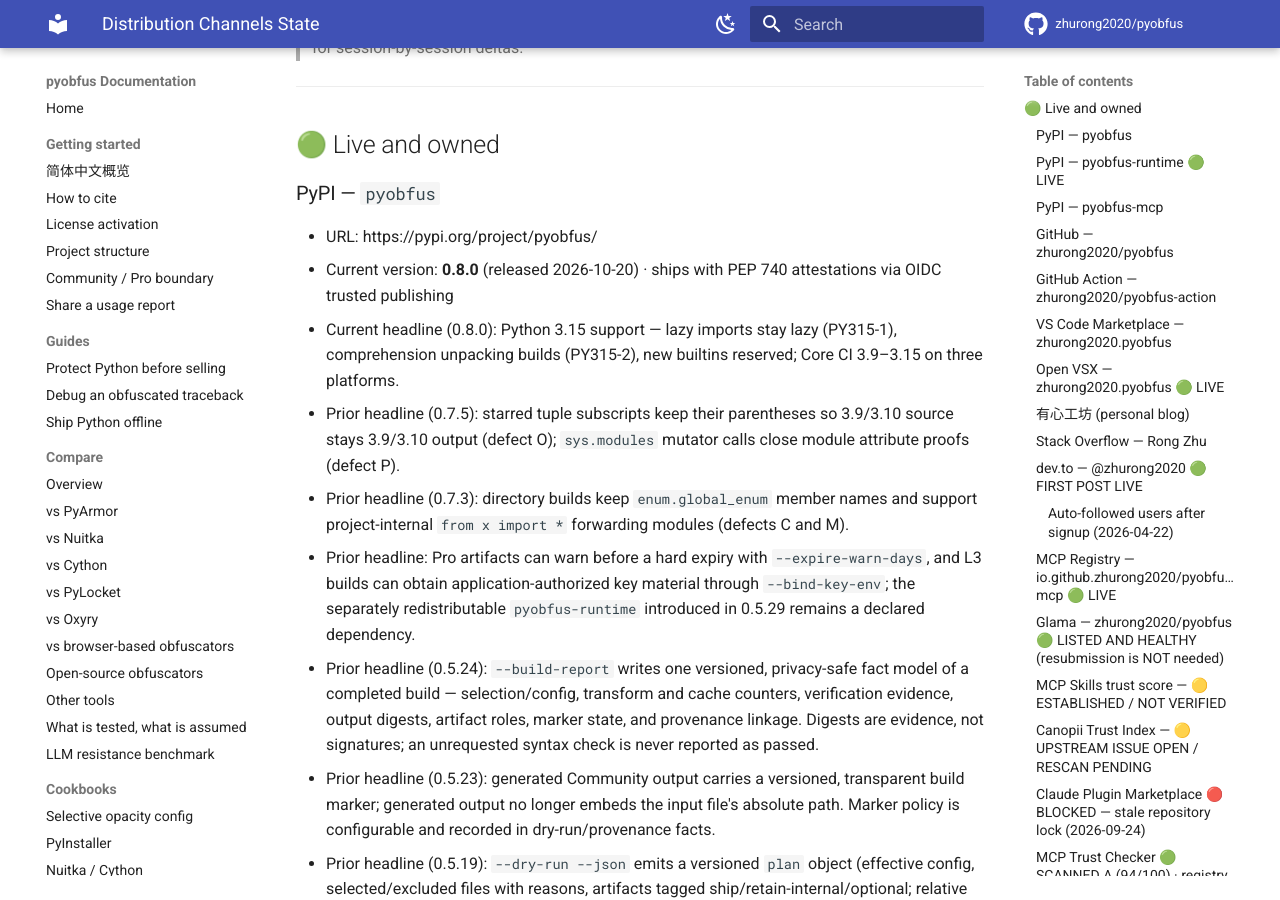
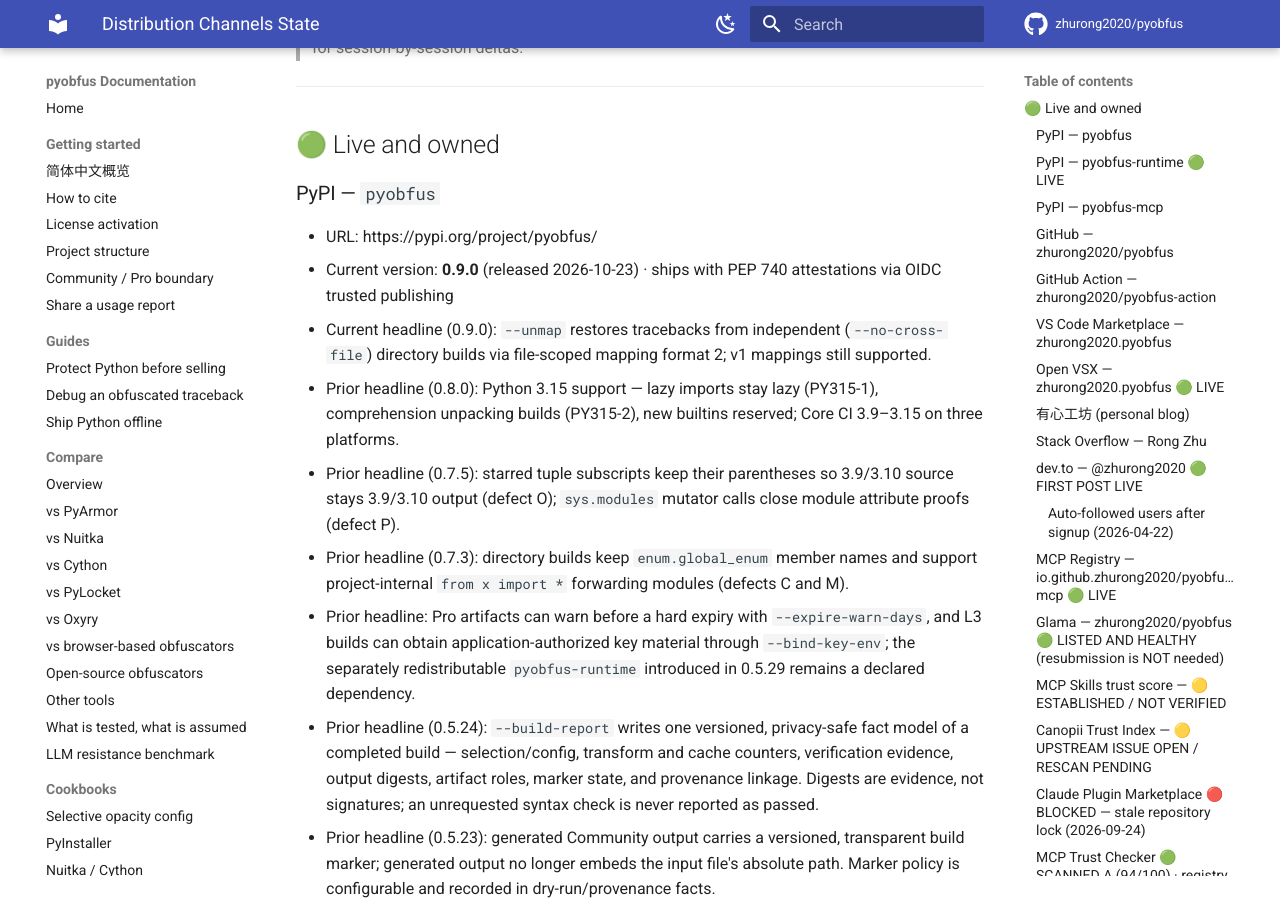
Before and after one commit to zhurong2020/pyobfus, an MkDocs documentation site: the page built from docs/DISTRIBUTION_CHANNELS.md, in a window 1280 px wide and 900 px high, scrolled down 2016 px. Built offline with MkDocs 1.6.1 and Material for MkDocs 9.7.7, drawn with Linux system fonts in a browser that asks for light colours; comment, search, counter and statistics services are not loaded; some of the changed text lies outside the part shown.

Commit message:
release: prepare Core 0.9.0 (independent directory build mapping)
Also records the maintainer's 10-23 cadence decision: no quiet period for
download observation; releases follow feature and fix progress.

Co-Authored-By: Claude Opus 5.5 <noreply@anthropic.com>

```diff
--- a/docs/DISTRIBUTION_CHANNELS.md
+++ b/docs/DISTRIBUTION_CHANNELS.md
@@ -15,7 +15,7 @@ Marketplace reports `14 installs`; Open VSX reports `682 downloads` (fetches,
 not unique installs). Action attribution remains `0` visible repositories.
 GitHub rolling 14-day traffic is `182 views / 106 unique visitors`; Google is
 first (`23 / 20`) and DEV/Reddit do not appear in the referrers.
-Current public versions are Core `0.8.0`, MCP `0.3.14`, runtime `0.1.1`,
+Current public versions are Core `0.9.0`, MCP `0.3.14`, runtime `0.1.1`,
 and VS Code/Open VSX `0.4.3`. Core/MCP were published on October 14 with
 verified PEP 740 attestations for both wheel and sdist; fresh Python 3.10/3.14
 installations and contract smoke checks passed. The official MCP Registry
@@ -95,8 +95,9 @@ re-runnable source of truth for the calculation is
 
 ### PyPI — `pyobfus`
 - URL: https://pypi.org/project/pyobfus/
-- Current version: **0.8.0** (released 2026-10-20) · ships with PEP 740 attestations via OIDC trusted publishing
-- Current headline (0.8.0): Python 3.15 support — lazy imports stay lazy (PY315-1), comprehension unpacking builds (PY315-2), new builtins reserved; Core CI 3.9–3.15 on three platforms.
+- Current version: **0.9.0** (released 2026-10-23) · ships with PEP 740 attestations via OIDC trusted publishing
+- Current headline (0.9.0): `--unmap` restores tracebacks from independent (`--no-cross-file`) directory builds via file-scoped mapping format 2; v1 mappings still supported.
+- Prior headline (0.8.0): Python 3.15 support — lazy imports stay lazy (PY315-1), comprehension unpacking builds (PY315-2), new builtins reserved; Core CI 3.9–3.15 on three platforms.
 - Prior headline (0.7.5): starred tuple subscripts keep their parentheses so 3.9/3.10 source stays 3.9/3.10 output (defect O); `sys.modules` mutator calls close module attribute proofs (defect P).
 - Prior headline (0.7.3): directory builds keep `enum.global_enum` member names and support project-internal `from x import *` forwarding modules (defects C and M).
 - Prior headline: Pro artifacts can warn before a hard expiry with `--expire-warn-days`, and L3 builds can obtain application-authorized key material through `--bind-key-env`; the separately redistributable `pyobfus-runtime` introduced in 0.5.29 remains a declared dependency.
@@ -319,7 +320,7 @@ re-runnable source of truth for the calculation is
   prior is not evidence of an actual review. Continue tracking installs and
   real reviews, not raw update/download count alone.
 - Wiki: disabled · Discussions: enabled · Issues: open
-- Releases: latest Core `v0.8.0`, runtime `runtime-v0.1.1`, MCP `mcp-v0.3.14`, and VS Code
+- Releases: latest Core `v0.9.0`, runtime `runtime-v0.1.1`, MCP `mcp-v0.3.14`, and VS Code
   `vscode-v0.4.3`; MCP releases attach wheel+sdist.
 
 ### Open VSX — `zhurong2020.pyobfus` 🟢 LIVE
--- a/pyproject.toml
+++ b/pyproject.toml
@@ -4,7 +4,7 @@ build-backend = "setuptools.build_meta"
 
 [project]
 name = "pyobfus"
-version = "0.8.0"
+version = "0.9.0"
 description = "pyobfus — the Python obfuscator. AST-based name mangling for multi-file projects (consistent cross-module renaming + import rewriting) + framework presets (FastAPI/Django/Pydantic/Click/SQLAlchemy) + reverse stack-trace mapping for AI debugging in Claude Code / Cursor / GitHub Copilot / CodeBuddy. A transparent PyArmor alternative: AST-level protection with debuggable traces. Apache-2.0."
 readme = {file = "README.md", content-type = "text/markdown"}
 requires-python = ">=3.9"
```
Also changed, not shown: CHANGELOG.md (+2 -0 lines), CLAUDE.md (+4 -5 lines), README.md (+6 -7 lines), README.zh-CN.md (+1 -1 lines), docs/SUPPORT_MATRIX.md (+2 -2 lines), docs/TODO.md (+8 -1 lines), docs/index.md (+1 -1 lines).
